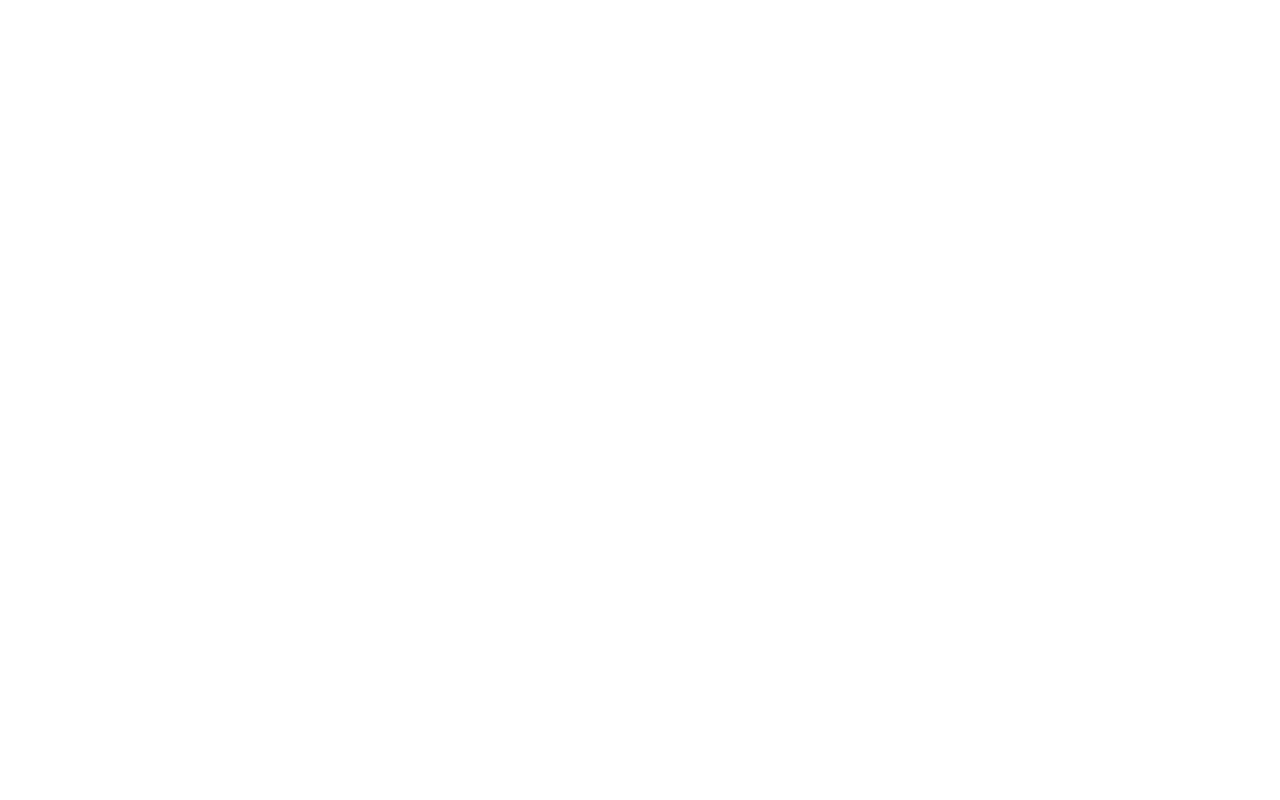
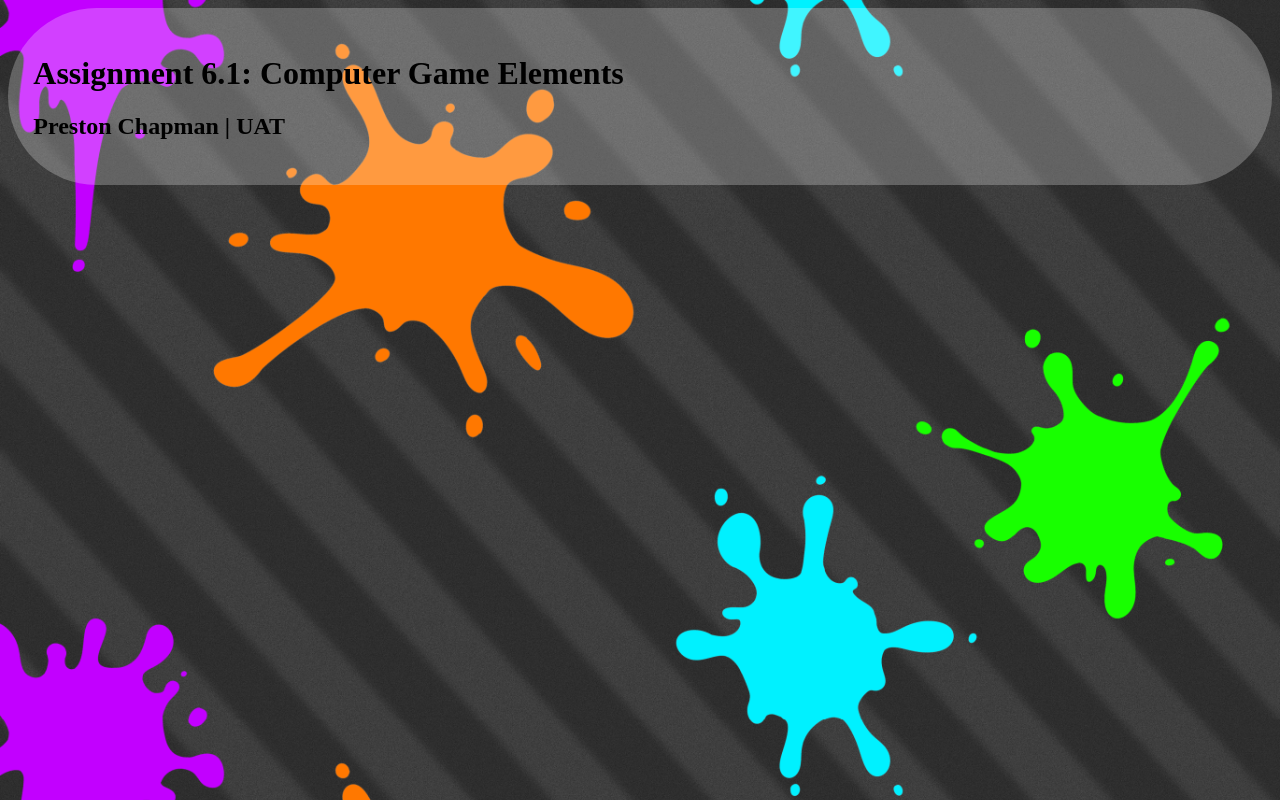
Before and after one commit to pchapman-uat/CSC256-6.1, a plain HTML site: page index.html in a window 1280 px wide. Drawn offline with Linux system fonts and the light colour scheme.

Commit message:
Add Style and Header

```diff
--- a/index.html
+++ b/index.html
@@ -8,6 +8,9 @@
     <title>Document</title>
 </head>
 <body>
-
+    <header>
+        <h1>Assignment 6.1: Computer Game Elements</h1>
+        <h2>Preston Chapman | UAT</h2>
+    </header>
 </body>
 </html>
--- a/style/main.css
+++ b/style/main.css
@@ -0,0 +1,10 @@
+body{
+    background-image: url(../assets/background.png);
+    background-size: 100%;
+    background-repeat: repeat-y;
+}
+header {
+    background-color: rgba(255, 255, 255, 0.25);
+    padding: 2%;
+    border-radius: 100px;
+}
```
Also changed, not shown: assets/background.png (added).
